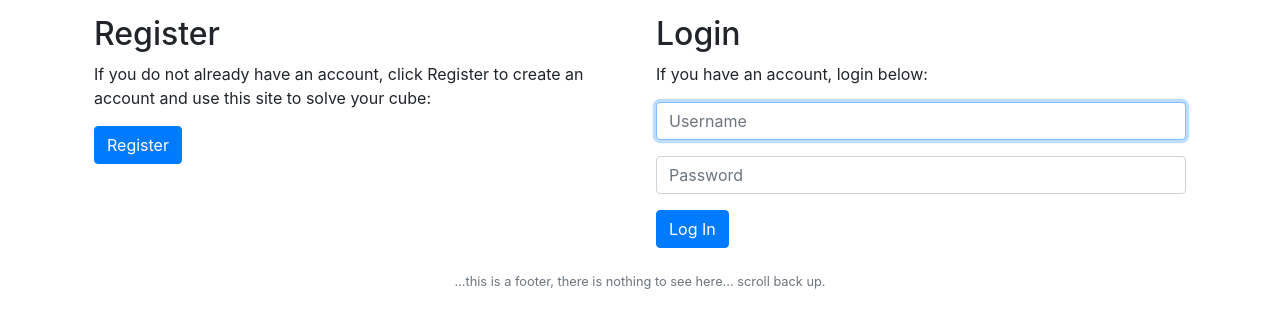
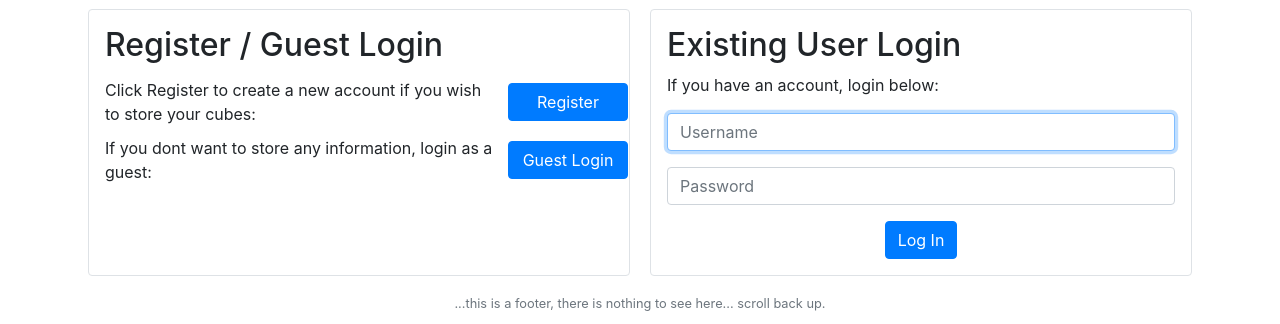
Before and after one commit to samjcox/rubiks, a Flask app: page /login in a window 1280 px wide. Shown: the part 476-800 px from the top of the page. Run offline with Flask 2, Linux system fonts and the light colour scheme; some libraries are stand-ins or nearby versions.

Commit message:
Add Guest user functionality (no registration)
- Button added to login page to create guest user account.
- Improved arrangement of login page to suit new 'guest login' button.

```diff
--- a/templates/login.html
+++ b/templates/login.html
@@ -26,14 +26,27 @@
             </div>
         </div>
         <div class="row">
-            <div class="col p-3" style="min-width: 200px;">
-                <h2>Register</h2>
-                <p>If you do not already have an account, click Register to create an account and use this site to solve your cube:</p>
-                <a href="/register" class="btn btn-primary">Register</a>
-
+            <div class="col p-3 border rounded" style="min-width: 200px; margin:10px">
+                <h2>Register / Guest Login</h2>
+                <div class="row">
+                    <div class="col-sm my-auto" style="min-width:150px;">
+                        Click Register to create a new account if you wish to store your cubes:
+                    </div>
+                    <div class="col-xs-auto centre my-auto button-padding">
+                        <a href="/register" class="btn btn-primary" style="width:120px;">Register</a>
+                    </div>
+                </div>
+                <div class="row">
+                    <div class="col-sm my-auto" style="min-width:150px;">
+                        If you dont want to store any information, login as a guest:
+                    </div>
+                    <div class="col-xs-auto centre my-auto button-padding">
+                        <a href="/guest" class="btn btn-primary" style="width:120px;">Guest Login</a>
+                    </div>
+                </div>
             </div>
-            <div class="col p-3" style="min-width: 200px;">
-                <h2>Login</h2>
+            <div class="col p-3 border rounded" style="min-width: 200px; margin:10px">
+                <h2>Existing User Login</h2>
                 <p>If you have an account, login below:</p>
                 <form action="/login" method="post">
                     <div class="form-group">
@@ -42,15 +55,10 @@
                     <div class="form-group">
                         <input class="form-control" name="password" placeholder="Password" type="password">
                     </div>
-                    <button class="btn btn-primary" type="submit">Log In</button>
+                    <button class="btn btn-primary centre" type="submit">Log In</button>
                 </form>
             </div>
         </div>
-
-
-
-
     </div>
 
-
 {% endblock %}
```
